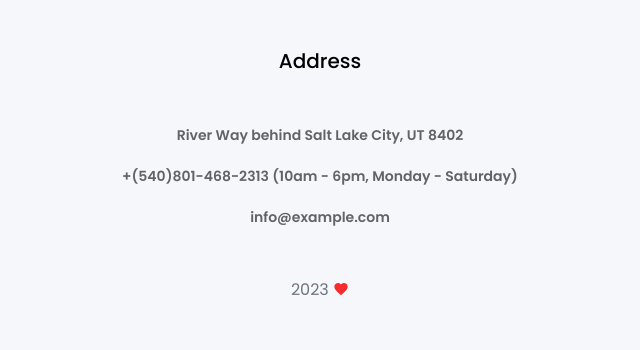
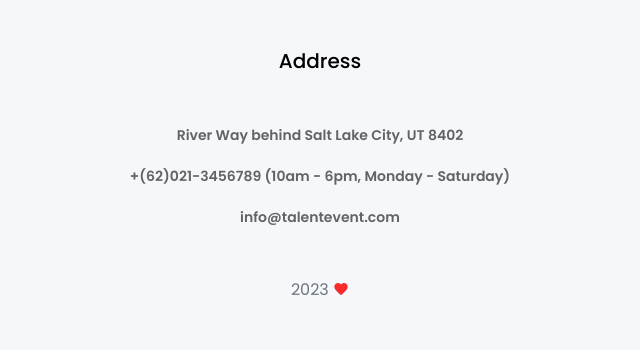
Before and after one commit to AmandaYora/event, a CodeIgniter 4 app: the page made by app/Views/LandingPage/index.php in a window 1280 px wide. Shown: the part 5698-6048 px from the top of the page, without its empty margins (320-960 px from the left). Run offline with PHP 8.4 and a stand-in for CodeIgniter, Linux system fonts and the light colour scheme; the template is opened without the code that fills it, so the values that code supplies are empty; some libraries are stand-ins or nearby versions.

Commit message:
ganti no address

```diff
--- a/app/Views/LandingPage/index.php
+++ b/app/Views/LandingPage/index.php
@@ -722,8 +722,8 @@
             <div class="address-content fw-bold">
                 <h5 class="text-black">Address</h5>
                 <p class="mt-5 f-14">River Way behind Salt Lake City, UT 8402</p>
-                <p class="mt-3 f-14">+(540)801-468-2313 (10am - 6pm, Monday - Saturday)</p>
-                <a href="" class="f-14">info@example.com</a>
+                <p class="mt-3 f-14">+(62)021-3456789 (10am - 6pm, Monday - Saturday)</p>
+                <a href="" class="f-14">info@talentevent.com</a>
             </div>
         </div>
     </div>
```
